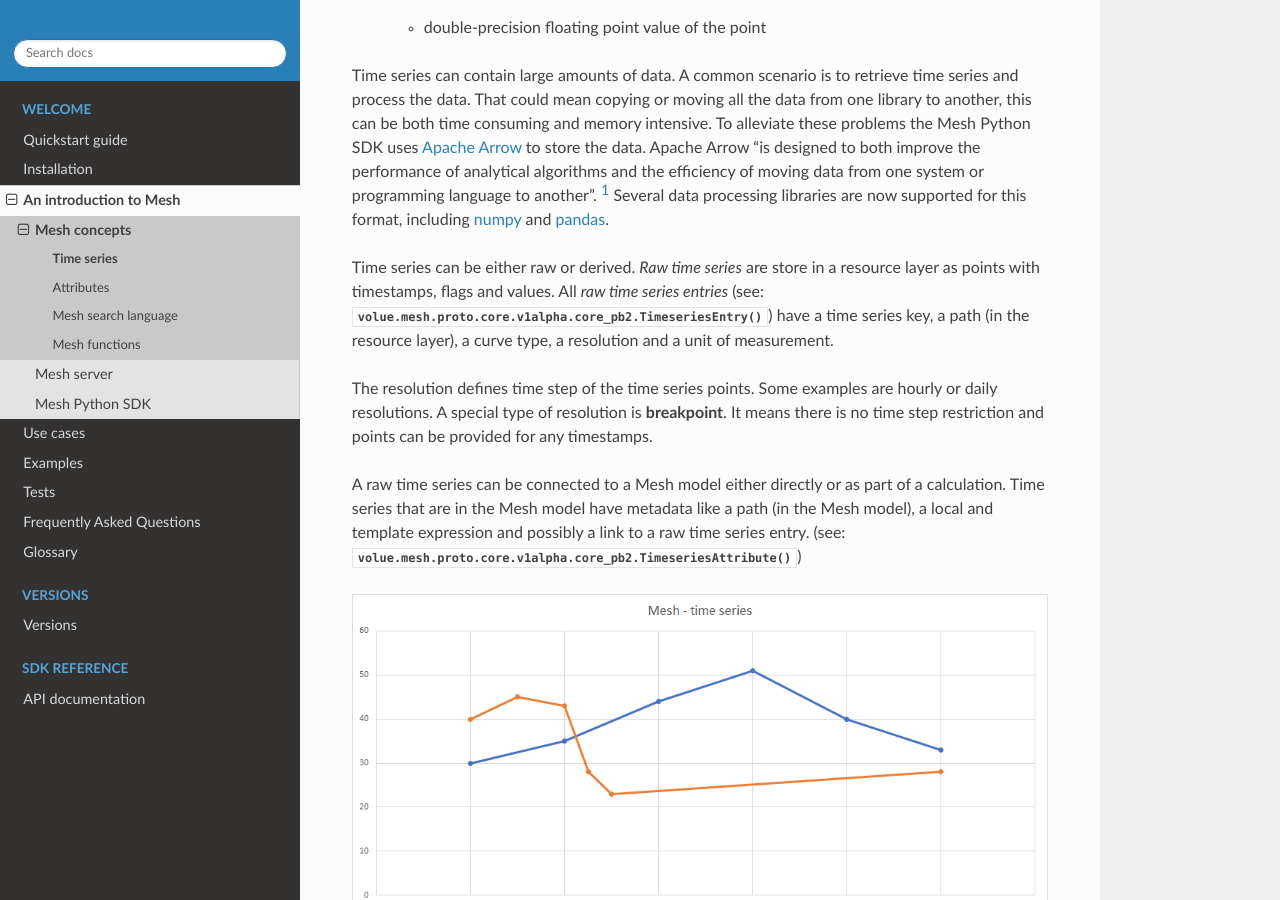
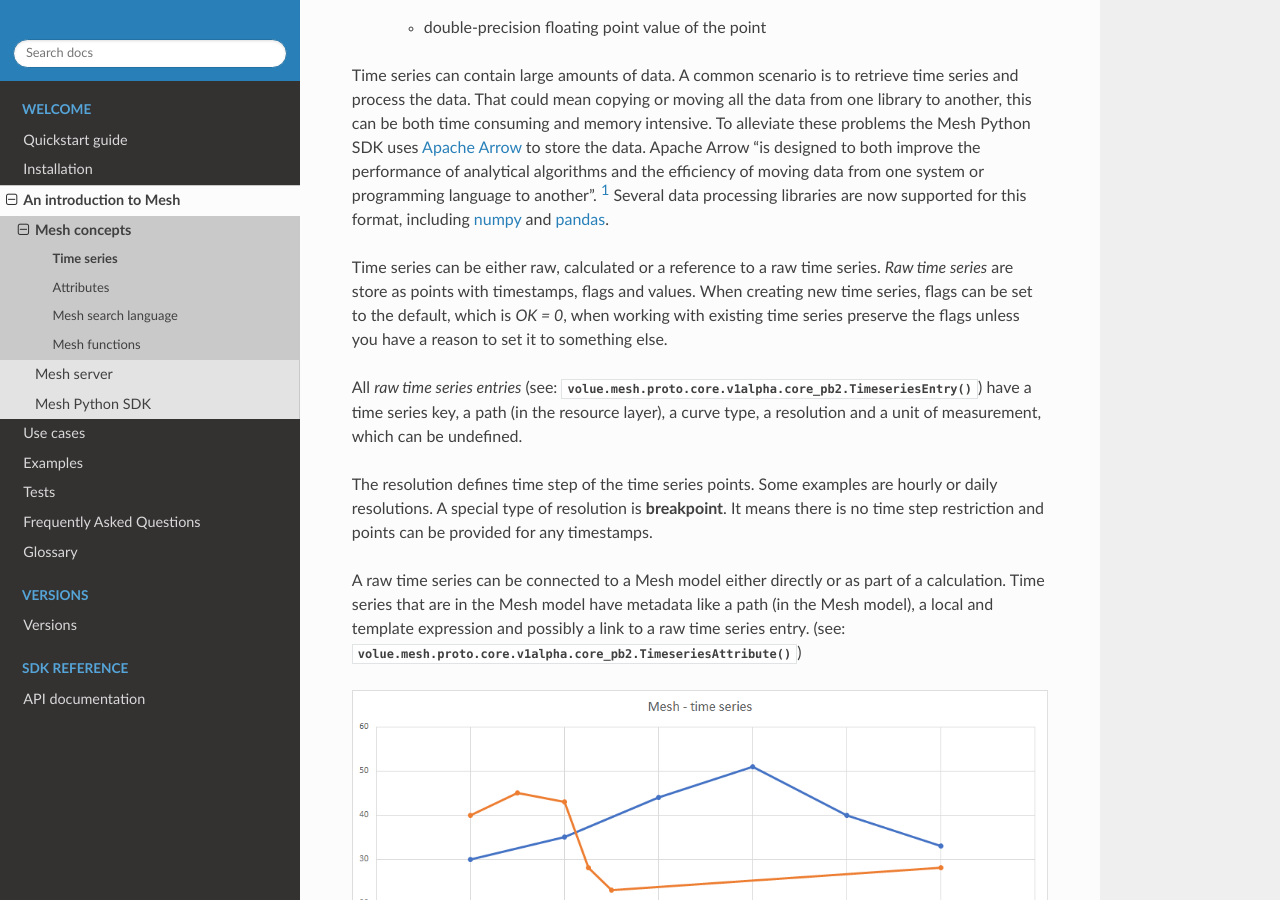
Before and after one commit to Volue-Public/energy-mesh-python, a Sphinx documentation site: the page built from docs/source/timeseries.rst, in a window 1280 px wide and 900 px high, scrolled down 493 px. Built offline with Sphinx 7.4.7 and the Read the Docs theme 2.0.0, drawn with Linux system fonts in a browser that asks for light colours.

Commit message:
Updating text based on comments in PR.

```diff
--- a/docs/source/timeseries.rst
+++ b/docs/source/timeseries.rst
@@ -16,7 +16,9 @@ Each point in the time series contains the following fields:
 Time series can contain large amounts of data. A common scenario is to retrieve time series and process the data. That could mean copying or moving all the data from one library to another, this can be both time consuming and memory intensive. To alleviate these problems the Mesh Python SDK uses `Apache Arrow <https://arrow.apache.org/>`_ to store the data. Apache Arrow "is designed to both improve the performance of analytical algorithms and the efficiency of moving data from one system or programming language to another". [#]_
 Several data processing libraries are now supported for this format, including `numpy <https://arrow.apache.org/docs/python/numpy.html>`_ and `pandas <https://arrow.apache.org/docs/python/pandas.html>`_.
 
-Time series can be either raw or derived. *Raw time series* are store in a resource layer as points with timestamps, flags and values. All *raw time series entries* (see: :py:meth:`volue.mesh.proto.core.v1alpha.core_pb2.TimeseriesEntry`) have a time series key, a path (in the resource layer), a curve type, a resolution and a unit of measurement.
+Time series can be either raw, calculated or a reference to a raw time series. *Raw time series* are store as points with timestamps, flags and values. When creating new time series, flags can be set to the default, which is `OK = 0`, when working with existing time series preserve the flags unless you have a reason to set it to something else.
+
+All *raw time series entries* (see: :py:meth:`volue.mesh.proto.core.v1alpha.core_pb2.TimeseriesEntry`) have a time series key, a path (in the resource layer), a curve type, a resolution and a unit of measurement, which can be undefined.
 
 The resolution defines time step of the time series points. Some examples are hourly or daily resolutions. A special type of resolution is **breakpoint**. It means there is no time step restriction and points can be provided for any timestamps.
 
```
